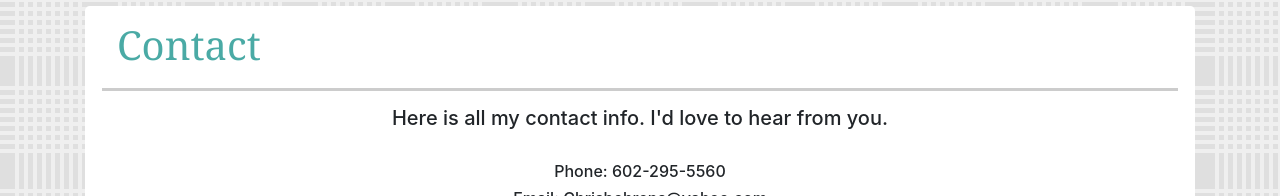
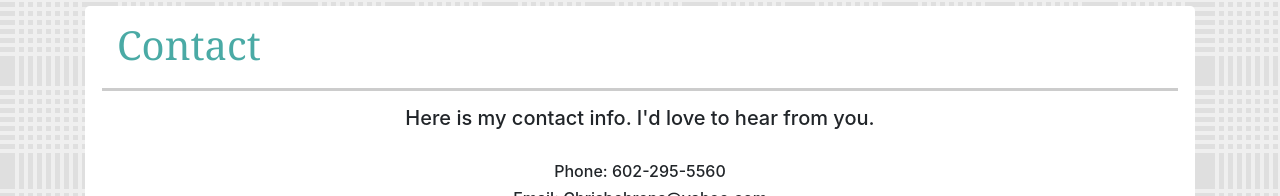
Before and after one commit to Bearpaw11/Portfolio, a plain HTML site: page contact.html in a window 1280 px wide. Shown: the part 129-325 px from the top of the page. Drawn offline with nearby package versions, Linux system fonts and the light colour scheme.

Commit message:
changed text on contact page

```diff
--- a/contact.html
+++ b/contact.html
@@ -49,7 +49,7 @@
                 </div>
             </div>
             <div class="contact">
-            <h5>Here is all my contact info. I'd love to hear from you.</h5><br>
+            <h5>Here is my contact info. I'd love to hear from you.</h5><br>
             <h6>Phone: 602-295-5560</h6>
             <h6>Email: Chrisbehrens@yahoo.com</h6><br>
             <h6>Git Hub:</h6>
```
